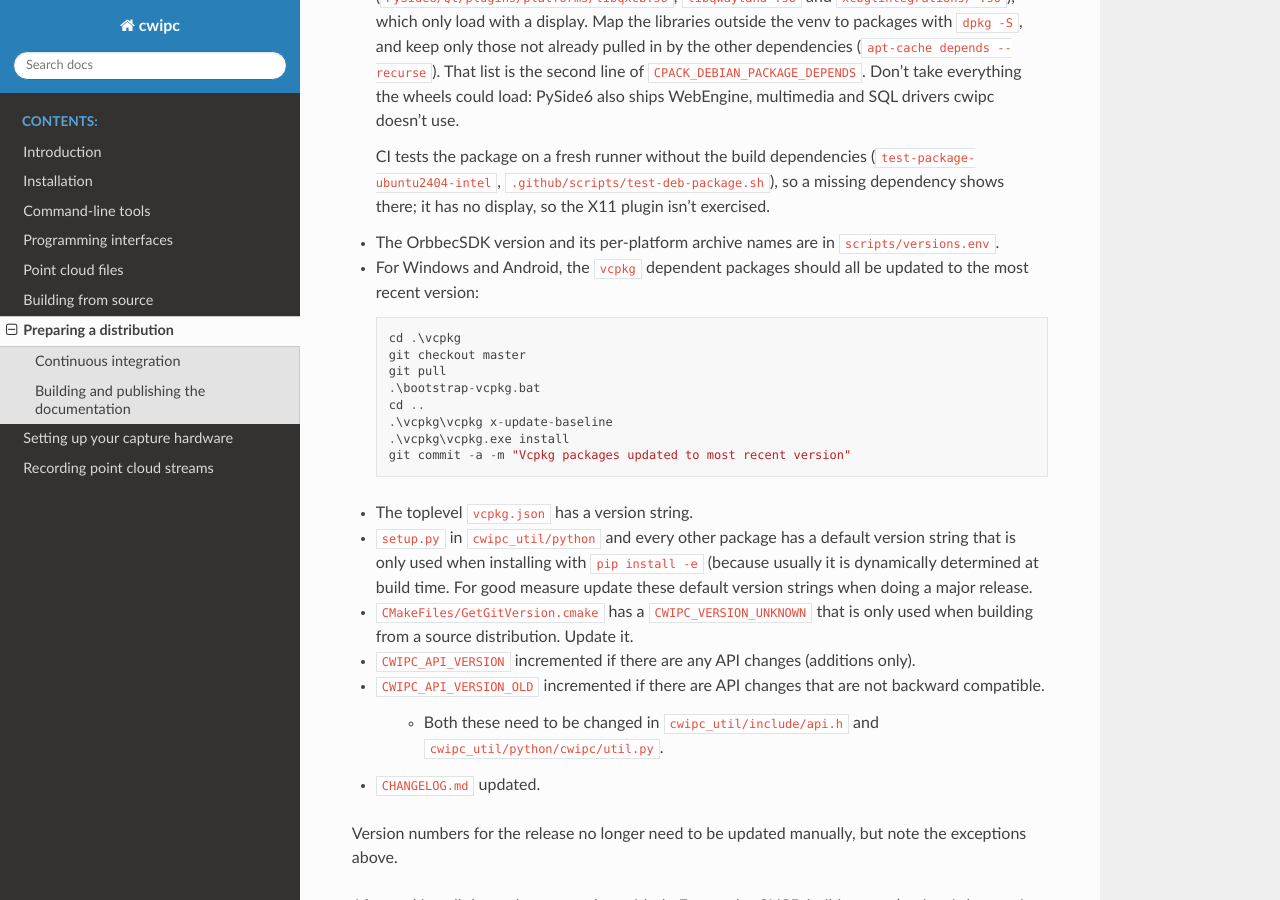
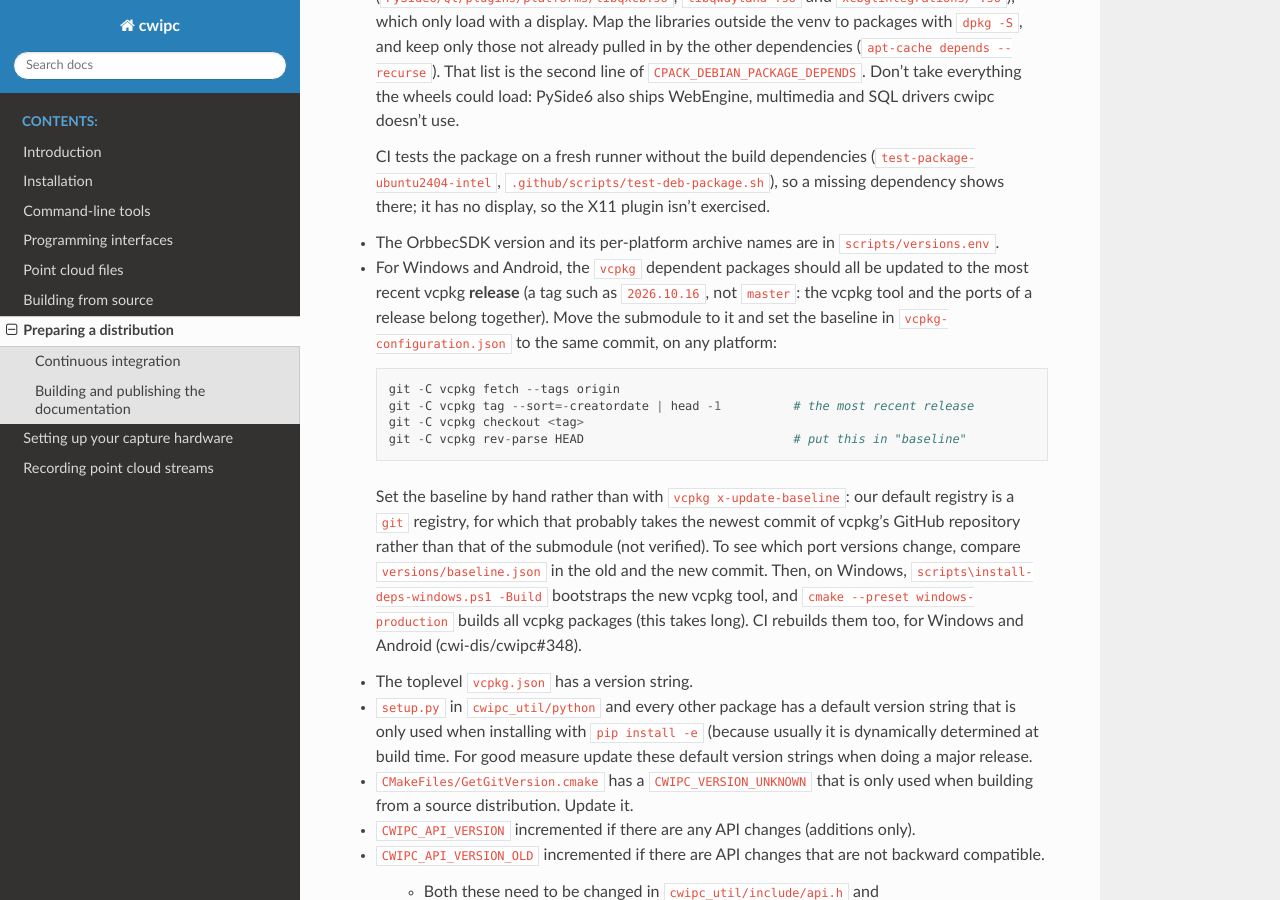
Before and after one commit to cwi-dis/cwipc, a Sphinx documentation site: the page built from docs/distribution.rst, in a window 1280 px wide and 900 px high, scrolled down 1277 px. Built offline with Sphinx 7.4.7 and the Read the Docs theme 3.1.0, drawn with Linux system fonts in a browser that asks for light colours; pages that are not in the unit, such as notebooks, are missing from menus.

Commit message:
distribution.rst: vcpkg updates go to a release tag, baseline = submodule (#348)
The procedure moved the submodule to vcpkg's master and used
x-update-baseline. Now: the most recent vcpkg release tag (tool and
ports released together), with the baseline set by hand to the same
commit; x-update-baseline probably takes the newest commit on GitHub for
our git registry. The local build on Windows goes through
install-deps-windows.ps1 -Build and cmake --preset.

Co-Authored-By: Claude Opus 5.5 <noreply@anthropic.com>

```diff
--- a/docs/distribution.rst
+++ b/docs/distribution.rst
@@ -54,16 +54,23 @@ When creating a new release, ensure the following have been done:
 
 - The OrbbecSDK version and its per-platform archive names are in ``scripts/versions.env``.
 
-- For Windows and Android, the ``vcpkg`` dependent packages should all be updated to the most recent version::
+- For Windows and Android, the ``vcpkg`` dependent packages should all be updated to the most recent
+  vcpkg **release** (a tag such as ``2026.10.16``, not ``master``: the vcpkg tool and the ports of a
+  release belong together). Move the submodule to it and set the baseline in
+  ``vcpkg-configuration.json`` to the same commit, on any platform::
 
-    cd .\vcpkg
-    git checkout master
-    git pull
-    .\bootstrap-vcpkg.bat
-    cd ..
-    .\vcpkg\vcpkg x-update-baseline
-    .\vcpkg\vcpkg.exe install
-    git commit -a -m "Vcpkg packages updated to most recent version"
+    git -C vcpkg fetch --tags origin
+    git -C vcpkg tag --sort=-creatordate | head -1          # the most recent release
+    git -C vcpkg checkout <tag>
+    git -C vcpkg rev-parse HEAD                             # put this in "baseline"
+
+  Set the baseline by hand rather than with ``vcpkg x-update-baseline``: our default registry is a
+  ``git`` registry, for which that probably takes the newest commit of vcpkg's GitHub repository
+  rather than that of the submodule (not verified). To see
+  which port versions change, compare ``versions/baseline.json`` in the old and the new commit.
+  Then, on Windows, ``scripts\install-deps-windows.ps1 -Build`` bootstraps the new vcpkg tool, and
+  ``cmake --preset windows-production`` builds all vcpkg packages (this takes long). CI rebuilds
+  them too, for Windows and Android (cwi-dis/cwipc#348).
 
 - The toplevel ``vcpkg.json`` has a version string.
 - ``setup.py`` in ``cwipc_util/python`` and every other package has a default version string that is only used when installing with ``pip install -e`` (because usually it is dynamically determined at build time. For good measure update these default version strings when doing a major release.
```
